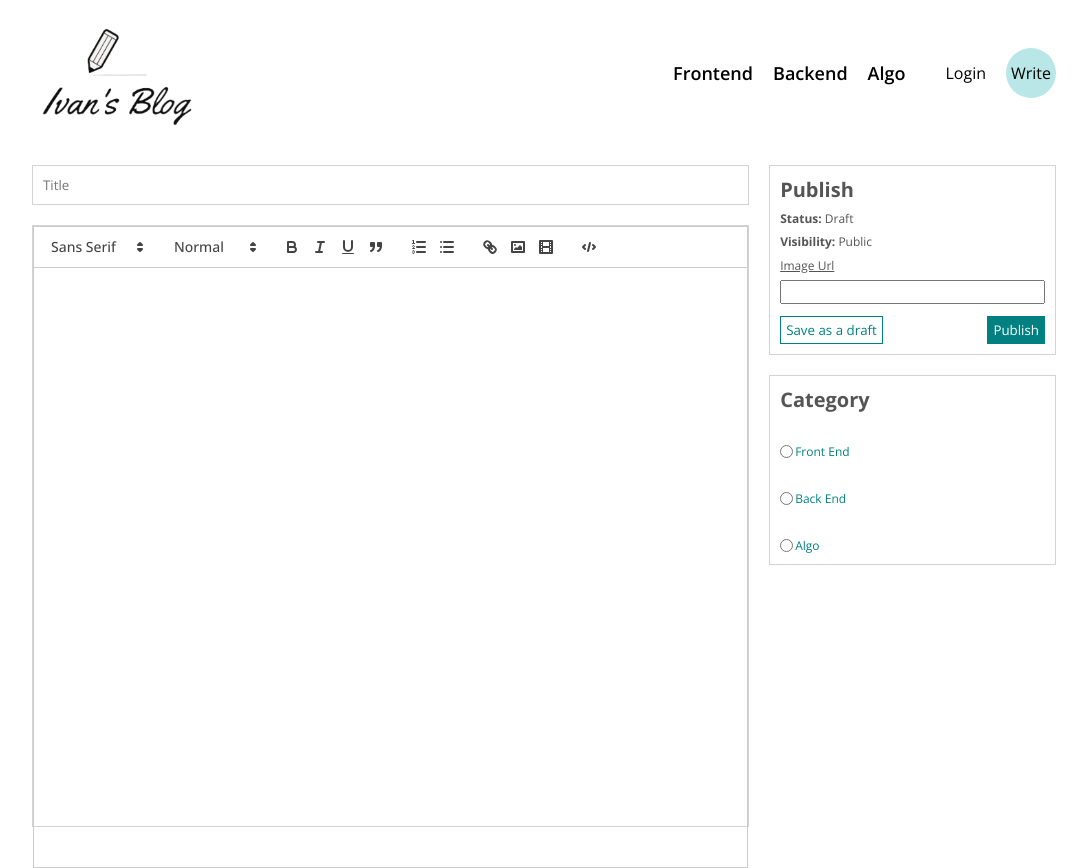
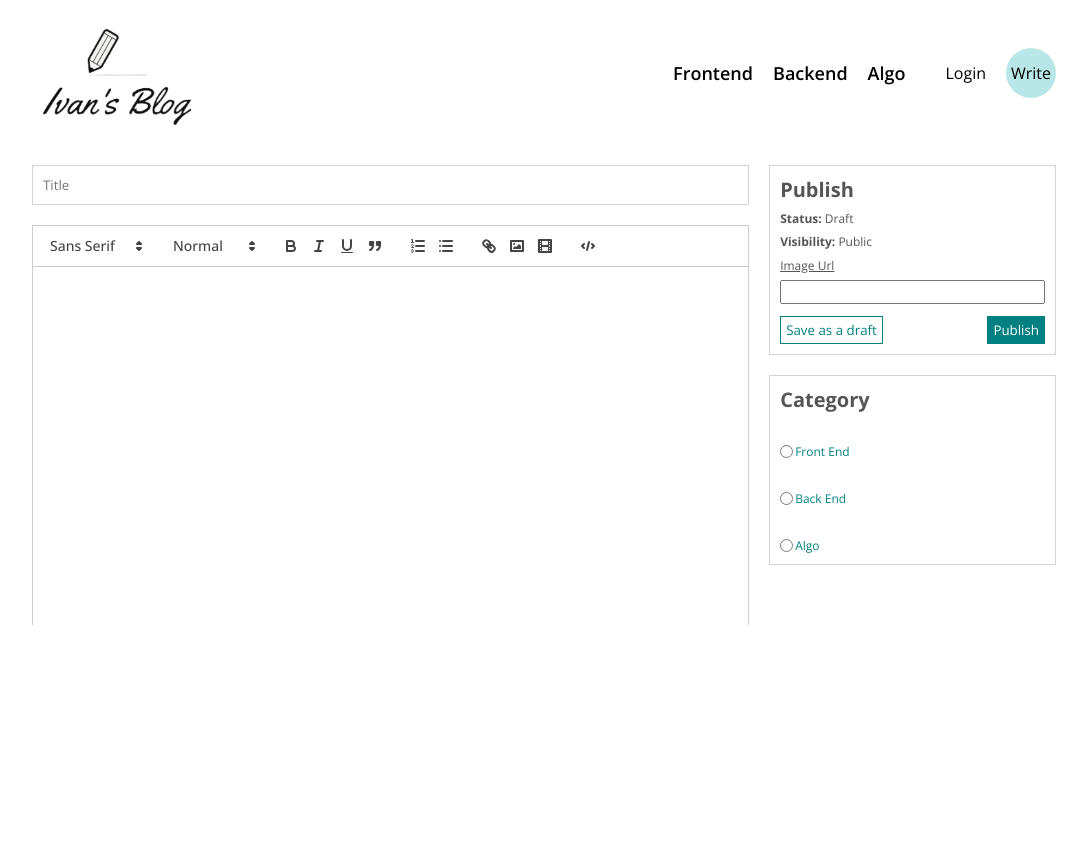
Before and after one commit to IvanYou98/blog-frontend, a React (Create React App) app: page /write in a window 1280 px wide. Shown: the whole page, without its empty margins (96-1183 px from the left). After the commit the page ends 800 px from the top, so only its background shows below. Built offline with nearby package versions, Linux system fonts and the light colour scheme.

Commit message:
change size of spinner

```diff
--- a/src/pages/Home.jsx
+++ b/src/pages/Home.jsx
@@ -29,7 +29,7 @@ const Home = () => {
         <div className='home'>
             <div className='posts'>
                 {
-                    isLoading ? <CircularProgress />
+                    isLoading ? <CircularProgress className='spinner' />
                         : posts.map(post => {
                             return (
                                 <div className='post' key={post.id}>
--- a/src/style.scss
+++ b/src/style.scss
@@ -124,6 +124,10 @@ button {
         display: flex;
         flex-direction: column;
         gap: 150px;
+
+        .spinner {
+            margin: 20px auto;
+        }
 
         .post {
             display: flex;
@@ -334,13 +338,10 @@ button {
         }
 
         .editor-container {
-          height: 600px;
-          border: 1px solid lightgray;
-
-
+          height: 400px;
+          overflow: scroll;
           .editor {
             height: 100%;
-            border: none;
           }
         }
       }
```
Also changed, not shown: src/pages/Write.jsx (+0 -29 lines).
